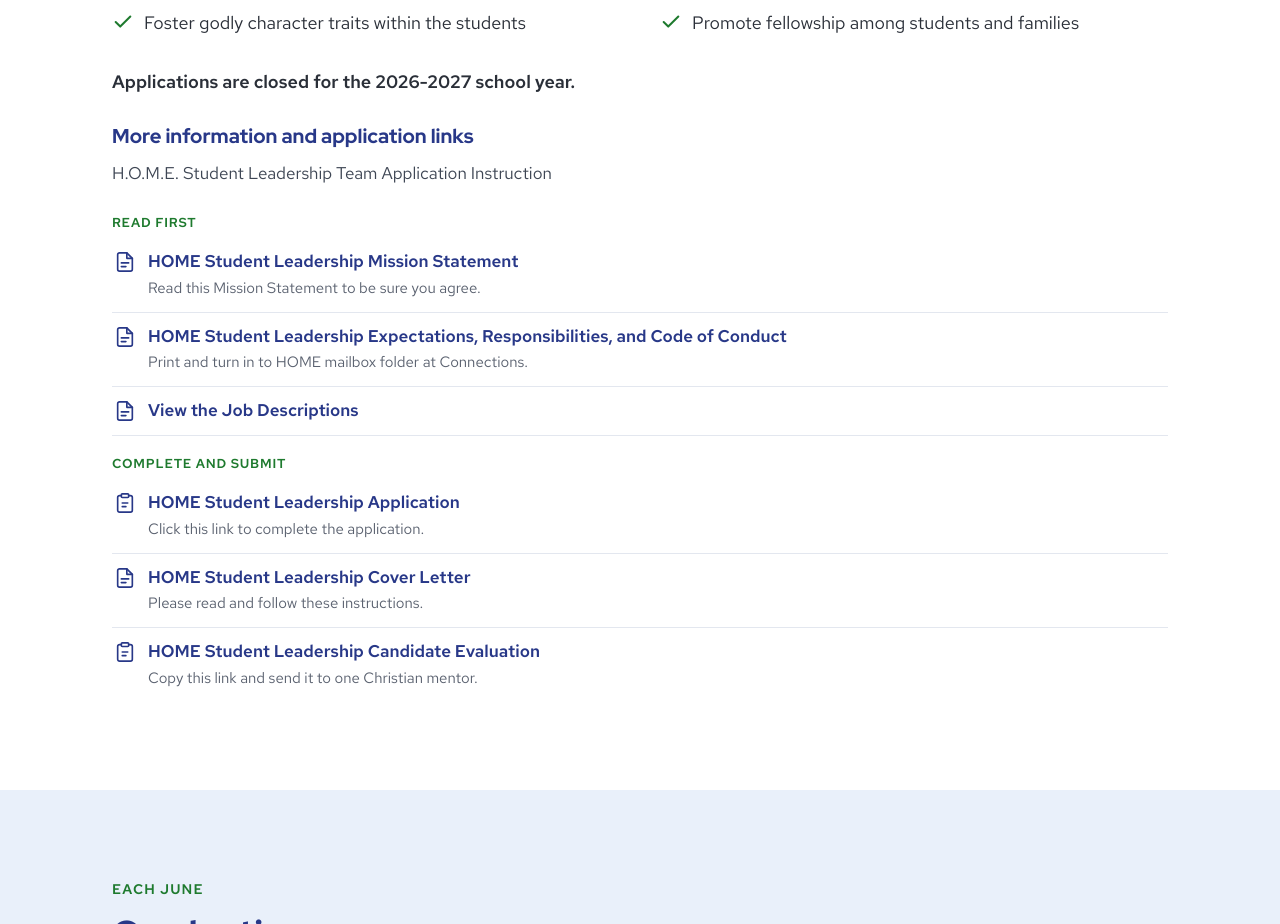
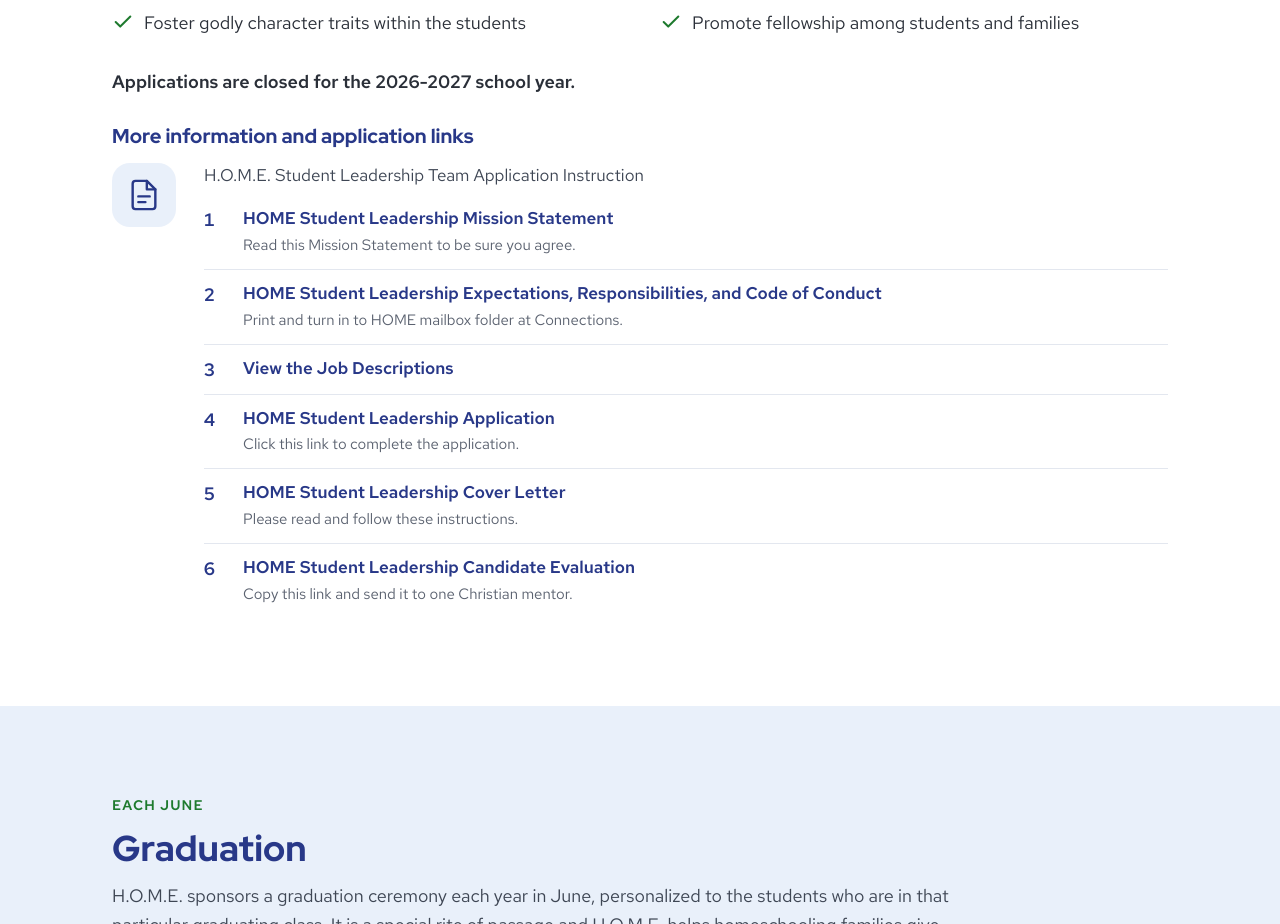
Before and after one commit to home-wa/home-wa, an Astro site: page / in a window 1280 px wide. Shown: the part 4003-4927 px from the top of the page. Built offline with nearby package versions, Linux system fonts and the light colour scheme; Astro itself is replaced by a stand-in of ours.

Commit message:
Number the Student Leadership steps under one document icon.
Drop the per-link icons and section subheads. Linked items are numbered in list order, with the icon beside the list on desktop and above it on mobile.

Co-authored-by: Dustin Graves <dustin.graves@getcenter.com>

```diff
--- a/public/admin/config.yml
+++ b/public/admin/config.yml
@@ -69,12 +69,11 @@ collections:
             name: leadership_links
             widget: list
             summary: "{{label}}"
-            hint: "Drag to reorder. A title with no URL is plain text, not a link. Group prints a small subheading when it changes from the item above (Read first, Complete and submit)."
+            hint: "Drag to reorder. Linked items are numbered automatically in this order. A title with no URL stays plain text above the steps."
             fields:
               - { label: Title, name: label, widget: string }
               - { label: Note, name: note, widget: string, required: false }
               - { label: URL, name: url, widget: string, required: false, hint: "Leave blank to show the title as plain text. Documents and forms open in a new tab." }
-              - { label: Group, name: group, widget: string, required: false, hint: "Optional subheading, such as Read first or Complete and submit." }
           - { label: Graduation heading, name: graduation_heading, widget: string }
           - { label: Graduation text, name: graduation_body, widget: markdown, buttons: [bold, italic, link], editor_components: [] }
           - { label: Graduation link text, name: graduation_link_label, widget: string }
--- a/src/pages/index.astro
+++ b/src/pages/index.astro
@@ -52,8 +52,7 @@ const social = [
   [data.teens_instagram_url, '@homestudentleadership', 'Teens on Instagram', ig],
 ].filter(([u]) => u);
 const check = '<svg aria-hidden="true" width="24" height="24" viewBox="0 0 24 24" fill="none" style="stroke:var(--green-text)" stroke-width="2.2" stroke-linecap="round" stroke-linejoin="round"><path d="M20 6L9 17l-5-5"></path></svg>';
-const docIcon = '<svg aria-hidden="true" width="22" height="22" viewBox="0 0 24 24" fill="none" stroke="currentColor" stroke-width="1.8" stroke-linecap="round" stroke-linejoin="round"><path d="M14 2H6a2 2 0 0 0-2 2v16a2 2 0 0 0 2 2h12a2 2 0 0 0 2-2V8z"></path><path d="M14 2v6h6"></path><path d="M8 13h8M8 17h5"></path></svg>';
-const formIcon = '<svg aria-hidden="true" width="22" height="22" viewBox="0 0 24 24" fill="none" stroke="currentColor" stroke-width="1.8" stroke-linecap="round" stroke-linejoin="round"><rect x="8" y="2" width="8" height="4" rx="1"></rect><path d="M16 4h2a2 2 0 0 1 2 2v14a2 2 0 0 1-2 2H6a2 2 0 0 1-2-2V6a2 2 0 0 1 2-2h2"></path><path d="M9 12h6M9 16h4"></path></svg>';
+const docIcon = '<svg aria-hidden="true" width="34" height="34" viewBox="0 0 24 24" fill="none" stroke="currentColor" stroke-width="1.7" stroke-linecap="round" stroke-linejoin="round"><path d="M14 2H6a2 2 0 0 0-2 2v16a2 2 0 0 0 2 2h12a2 2 0 0 0 2-2V8z"></path><path d="M14 2v6h6"></path><path d="M8 13h8M8 17h5"></path></svg>';
 const logoAlt = 'H.O.M.E. — Home Oriented Meaningful Education';
 const logo = '/uploads/home-logo.png';
 const heroOn = showImg(data.hero_image);
@@ -189,21 +188,20 @@ const aboutOn = showImg(data.about_image);
       <p class="notice" data-cms="leadership_status">{data.leadership_status}</p>
       <div class="doc-block">
         <h3 data-cms="leadership_links_heading">{data.leadership_links_heading}</h3>
+        <div class="doc-layout">
+          <div class="doc-mark" aria-hidden="true" set:html={docIcon} />
           <ul class="doc-list" data-cms-repeater="leadership_links">
-          {data.leadership_links.map((item, i) => {
+            {(() => {
+              let step = 0;
+              return data.leadership_links.map((item) => {
                 const href = url(item.url);
                 const external = /^https?:/i.test(href);
-            const isForm = /docs\.google\.com\/forms\//.test(href);
-            const group = (item.group || '').trim();
-            const prev = (data.leadership_links[i - 1]?.group || '').trim();
-            const showGroup = !!href && !!group && group !== prev;
+                const n = href ? ++step : 0;
                 return (
                   <li class="doc-item">
-                <p class="doc-group" data-field="group" hidden={!showGroup}>{group}</p>
                     <p class="doc-intro" data-plain-fallback hidden={!!href}><span data-field="label">{item.label}</span></p>
                     <a class="doc-row" href={href || undefined} target={external ? '_blank' : undefined} rel={external ? 'noopener' : undefined} data-field-href="url" hidden={!href}>
-                  <span class="doc-icon doc-icon-file" hidden={isForm} set:html={docIcon} />
-                  <span class="doc-icon doc-icon-form" hidden={!isForm} set:html={formIcon} />
+                      <span class="doc-num">{n || ''}</span>
                       <span class="doc-copy">
                         <span class="doc-label" data-field="label">{item.label}</span>
                         <span class="link-note" data-field="note" data-field-hide-empty="note" hidden={!item.note}>{item.note}</span>
@@ -211,8 +209,10 @@ const aboutOn = showImg(data.about_image);
                     </a>
                   </li>
                 );
-          })}
+              });
+            })()}
           </ul>
+        </div>
       </div>
     </div>
   </section>
--- a/src/styles/global.css
+++ b/src/styles/global.css
@@ -127,21 +127,22 @@ a.optional-link.is-pending:hover,a.optional-link:not([href]):hover{color:var(--i
 .checklist li{display:flex;gap:10px;align-items:flex-start;background:none;padding:2px 0}
 .checklist svg{flex-shrink:0;margin-top:2px;width:22px;height:22px}
 .notice{background:none;color:var(--ink);padding:0;font-weight:600;max-width:70ch}
-.doc-block{display:flex;flex-direction:column;gap:12px}
+.doc-block{display:flex;flex-direction:column;gap:14px}
 .doc-block h3{font-size:20px}
-.doc-list{list-style:none;margin:0;padding:0;display:flex;flex-direction:column}
+.doc-layout{display:flex;flex-direction:column;align-items:flex-start;gap:16px}
+.doc-mark{width:64px;height:64px;border-radius:18px;background:var(--sky);color:var(--blue);display:flex;align-items:center;justify-content:center;flex-shrink:0}
+.doc-mark svg{width:34px;height:34px}
+.doc-list{list-style:none;margin:0;padding:0;display:flex;flex-direction:column;width:100%;min-width:0}
 .doc-item{background:none;padding:0;border:none;display:block}
-.doc-group{margin:18px 0 4px;font-weight:600;font-size:13px;letter-spacing:.06em;text-transform:uppercase;color:var(--green-text)}
-.doc-intro{margin:0 0 8px;color:var(--ink-soft);font-size:17px;line-height:1.5}
-.doc-row{display:flex;align-items:flex-start;gap:12px;padding:12px 2px;text-decoration:none;border-bottom:1px solid var(--line);color:var(--blue)}
+.doc-intro{margin:0 0 6px;color:var(--ink-soft);font-size:17px;line-height:1.5}
+.doc-row{display:flex;align-items:flex-start;gap:12px;padding:12px 0;text-decoration:none;border-bottom:1px solid var(--line);color:var(--blue)}
 .doc-list li:last-child .doc-row{border-bottom:none}
 .doc-row:hover{color:var(--blue-dark)}
 .doc-row:focus-visible{outline:3px solid var(--focus);outline-offset:2px;border-radius:8px}
-.doc-icon{width:22px;height:22px;display:inline-flex;align-items:center;justify-content:center;flex-shrink:0;margin-top:1px;color:var(--blue)}
-.doc-icon svg{width:22px;height:22px}
+.doc-num{flex:0 0 1.5em;font-weight:700;font-variant-numeric:tabular-nums;line-height:1.4}
 .doc-copy{display:flex;flex-direction:column;gap:2px;min-width:0}
 .doc-label{font-family:var(--body);font-weight:600;font-size:17px;color:inherit;line-height:1.4}
-.doc-intro .doc-label,.doc-intro span{font-weight:400;color:var(--ink-soft)}
+.doc-intro span{font-weight:400;color:var(--ink-soft)}
 .link-note{color:var(--muted);font-size:15px}
 .link-note[hidden],.board-email[hidden]{display:none !important}
 
@@ -246,6 +247,8 @@ a.optional-link.is-pending:hover,a.optional-link:not([href]):hover{color:var(--i
   .already{flex:1 0 100%}
   .tile{width:52px;height:52px;border-radius:14px}
   .tile svg{width:26px;height:26px}
+  .doc-layout{flex-direction:row;align-items:flex-start;gap:28px}
+  .doc-list{flex:1}
   .pair{display:grid;grid-template-columns:1fr 1fr;gap:24px;align-items:stretch}
   .pair-col{height:100%;padding:32px}
   .pair-col h2{font-size:32px}
```
Also changed, not shown: public/admin/preview.js (+3 -14 lines). Lines whose indentation alone changed are shown as unchanged.
